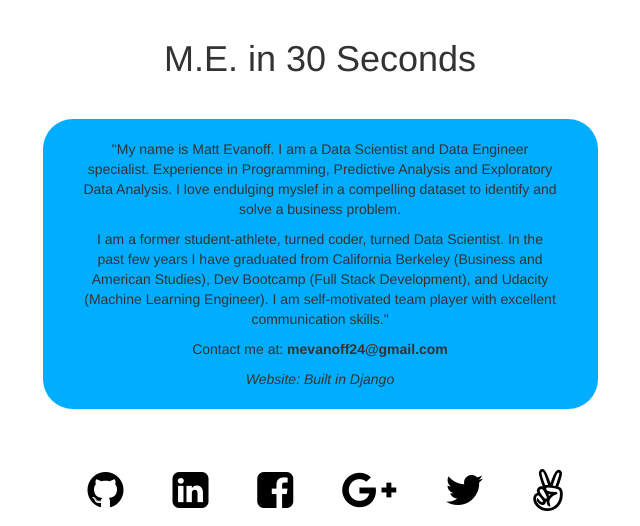
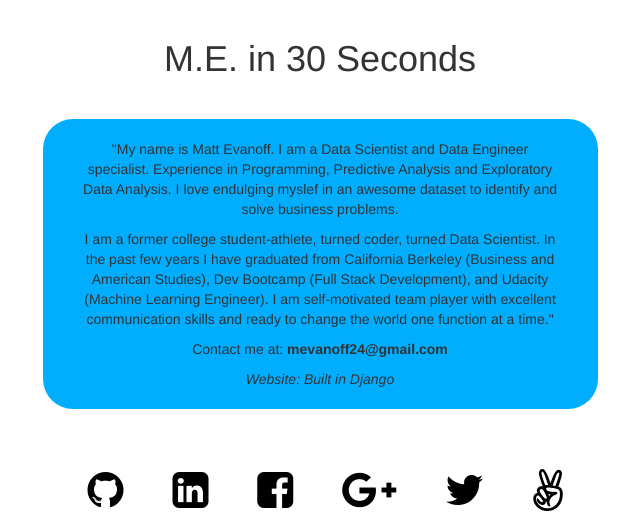
Before and after one commit to mevanoff24/profileSite, a Django app: page /about/ in a window 1280 px wide. Shown: the part 51-577 px from the top of the page, without its empty margins (320-960 px from the left). Run offline with Django 3.2, Linux system fonts and the light colour scheme; some libraries are stand-ins or nearby versions.

Commit message:
docs: updated content about page

```diff
--- a/src/templates/about.html
+++ b/src/templates/about.html
@@ -25,8 +25,8 @@
 		</br>
 		<p></p>
 		<p></p>
-		<div id='about-bg'><p class="text-align-center">"My name is Matt Evanoff. I am a Data Scientist and Data Engineer specialist. Experience in Programming, Predictive Analysis and Exploratory Data Analysis. I love endulging myslef in a compelling dataset to identify and solve a business problem.</p>
-		<p class="text-align-center">I am a former student-athlete, turned coder, turned Data Scientist. In the past few years I have graduated from California Berkeley (Business and American Studies), Dev Bootcamp (Full Stack Development), and Udacity (Machine Learning Engineer). I am self-motivated team player with excellent communication skills."</p>
+		<div id='about-bg'><p class="text-align-center">"My name is Matt Evanoff. I am a Data Scientist and Data Engineer specialist. Experience in Programming, Predictive Analysis and Exploratory Data Analysis. I love endulging myslef in an awesome dataset to identify and solve business problems.</p>
+		<p class="text-align-center">I am a former college student-athlete, turned coder, turned Data Scientist. In the past few years I have graduated from California Berkeley (Business and American Studies), Dev Bootcamp (Full Stack Development), and Udacity (Machine Learning Engineer). I am self-motivated team player with excellent communication skills and ready to change the world one function at a time."</p>
 		<p class="text-align-center">Contact me at: <strong>mevanoff24@gmail.com</strong></p>
 		<div class="text-align-center"><i>Website: Built in Django</i></div>
 		</div>
```
